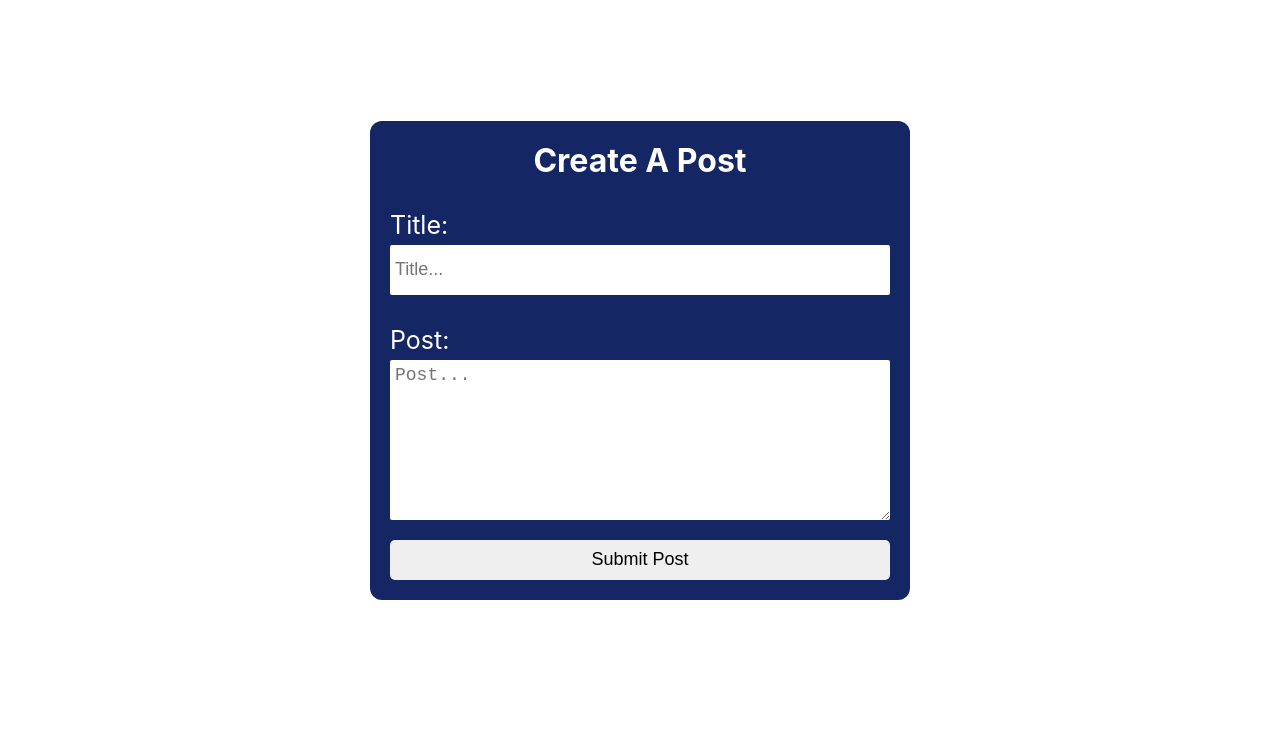
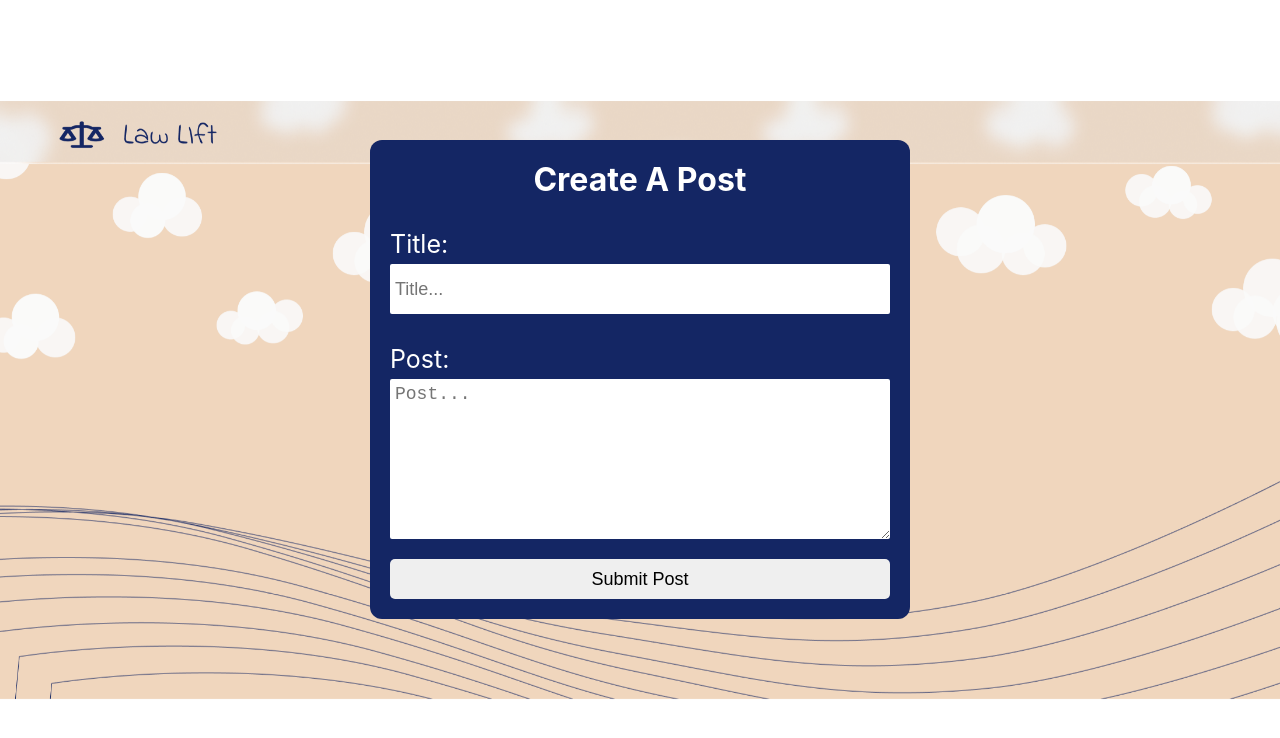
Before and after one commit to DurgaSanthosh/LawLift, a React (Create React App) app: page /feed in a window 1280 px wide. Shown: the top 738 px of the page. Built offline with nearby package versions, Linux system fonts and the light colour scheme; no server answers.

Commit message:
chat bg added

```diff
--- a/src/components/Chat.css
+++ b/src/components/Chat.css
@@ -1,5 +1,5 @@
 .consult {
-    background-image: url(".././assets/Consult.png");
+    background-image: url(".././assets/Botbg.png");
     background-size: cover;
     background-repeat: no-repeat;
     background-position: center;
--- a/src/components/CreatePost.css
+++ b/src/components/CreatePost.css
@@ -1,14 +1,28 @@
-
 .createPostPage {
+    background-image: url(".././assets/Consult.png");
+    background-size:100%;
+    background-repeat: no-repeat;
+    background-position: center;
+    background-attachment: fixed;
     width: 100%;
-    height: calc(100vh - 80px);
-    display: grid;
-    place-items: center;
+    height: 100%;
+    top: 0px;
+    position: absolute;
+    display: flex;
+    flex-direction: column;
+    justify-content: flex-start;
+    align-items: center;
+    margin: 0;
+    padding: 0;
+    overflow-x: hidden;
+    overflow-y: hidden;
   }
 
   .cpContainer {
+    margin-top: 140px;
     width: 500px;
     height: auto;
+    padding-top: 50px;
     padding: 20px;
     background-color: #142664;
     border-radius: 12px;
--- a/src/pages/feed/Feed.css
+++ b/src/pages/feed/Feed.css
@@ -1,5 +1,5 @@
-.landing_container {
-    background-image: url("../../assets/BgUser.png");
+.feed_container {
+    background-image: url("../../assets/BgUser.svg");
     background-size:100%;
     background-repeat: no-repeat;
     background-position: center;
--- a/src/pages/feed/Feed.jsx
+++ b/src/pages/feed/Feed.jsx
@@ -7,7 +7,7 @@ import "./Feed.css";
 function Feed() {
   const [isAuth, setIsAuth] = useState(localStorage.getItem("isAuth"));
   return (
-    <div className=".landing_container">
+    <div className=".feed_container">
       <CreatePost isAuth={isAuth} />
     </div>
   );
```
Also changed, not shown: src/assets/Botbg.png (added).
